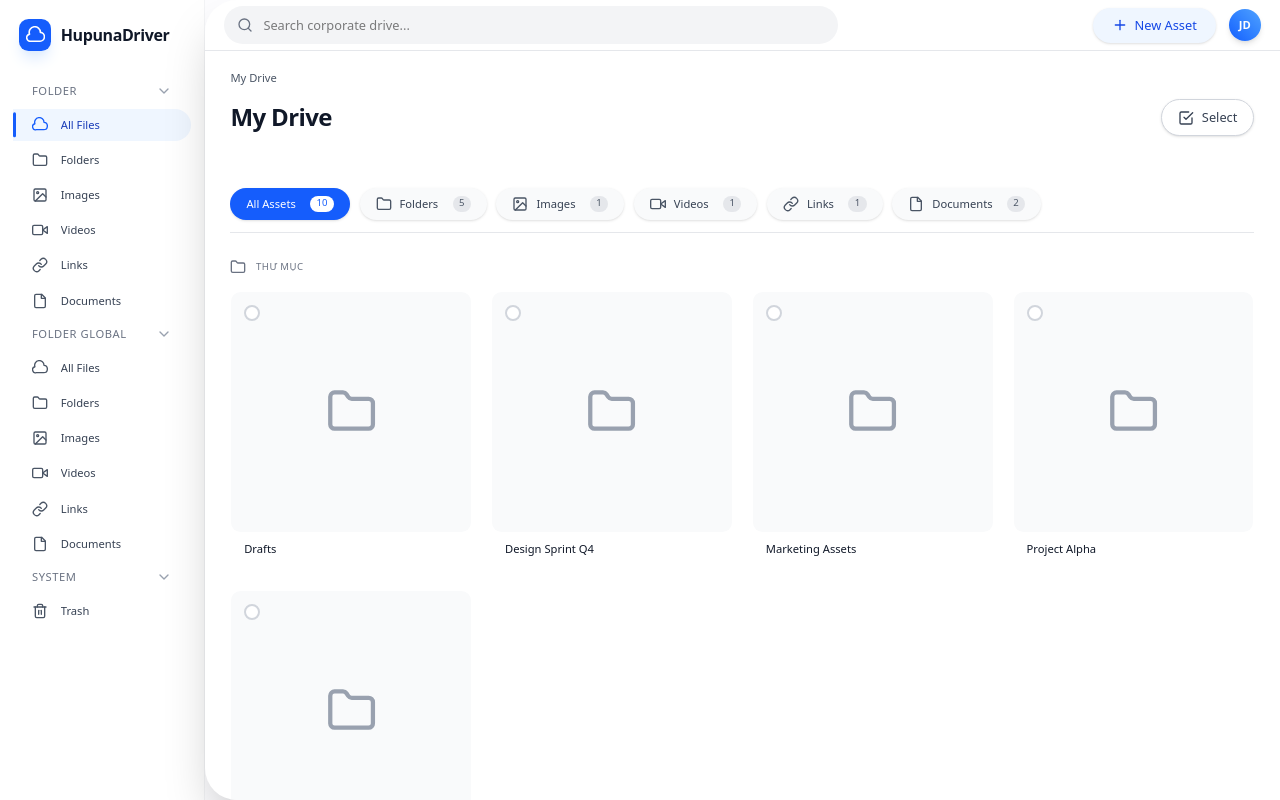
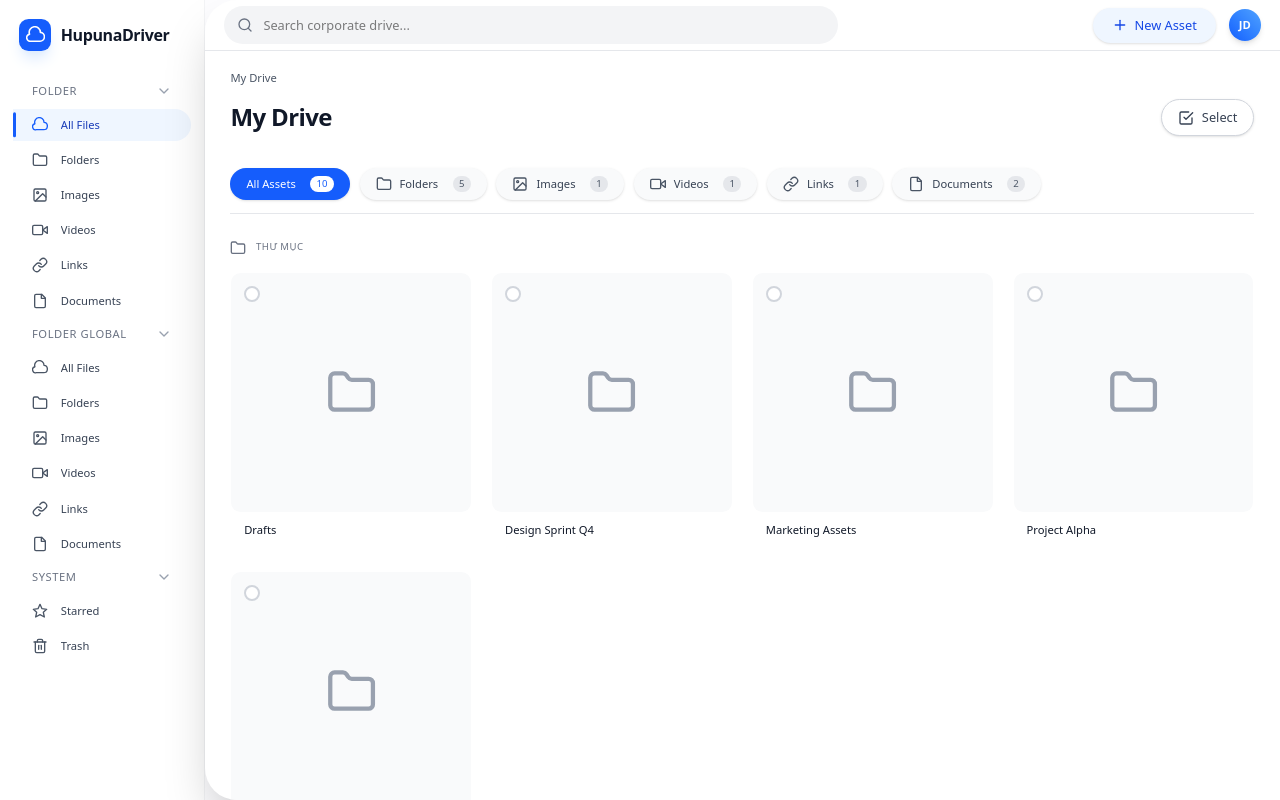
Before and after one commit to NguyenChi11/hupuna-driver, a Next.js app: page / in a window 1280 px wide. Built offline with nearby package versions, Linux system fonts and the light colour scheme.

Commit message:
[update]: star

```diff
--- a/src/app/page.tsx
+++ b/src/app/page.tsx
@@ -54,6 +54,7 @@ export default function Home() {
     handleBulkRestore,
     handleDownload,
     handleBulkDownload,
+    handleToggleStar,
     handleMouseDown,
     handleMouseMove,
     handleMouseUp,
@@ -138,6 +139,7 @@ export default function Home() {
               onRename={handleRename}
               onDownload={handleDownload}
               onRestore={handleRestore}
+              onToggleStar={handleToggleStar}
             />
           </div>
         </div>
--- a/src/components/constants.tsx
+++ b/src/components/constants.tsx
@@ -240,6 +240,22 @@ export const ICONS = {
       <line x1="3" y1="18" x2="3.01" y2="18" />
     </svg>
   ),
+  Star: (props: React.SVGProps<SVGSVGElement>) => (
+    <svg
+      xmlns="http://www.w3.org/2000/svg"
+      width="24"
+      height="24"
+      viewBox="0 0 24 24"
+      fill="none"
+      stroke="currentColor"
+      strokeWidth="2"
+      strokeLinecap="round"
+      strokeLinejoin="round"
+      {...props}
+    >
+      <polygon points="12 2 15.09 8.26 22 9.27 17 14.14 18.18 21.02 12 17.77 5.82 21.02 7 14.14 2 9.27 8.91 8.26 12 2" />
+    </svg>
+  ),
   ChevronRight: (props: React.SVGProps<SVGSVGElement>) => (
     <svg
       xmlns="http://www.w3.org/2000/svg"
@@ -361,4 +377,20 @@ export const ICONS = {
       <line x1="12" y1="15" x2="12" y2="3" />
     </svg>
   ),
+  Star: (props: React.SVGProps<SVGSVGElement>) => (
+    <svg
+      xmlns="http://www.w3.org/2000/svg"
+      width="24"
+      height="24"
+      viewBox="0 0 24 24"
+      fill="none"
+      stroke="currentColor"
+      strokeWidth="2"
+      strokeLinecap="round"
+      strokeLinejoin="round"
+      {...props}
+    >
+      <polygon points="12 2 15 8.5 22 9.5 17 14 18.5 21 12 17.5 5.5 21 7 14 2 9.5 9 8.5 12 2" />
+    </svg>
+  ),
 };
--- a/src/components/drive/Breadcrumbs.tsx
+++ b/src/components/drive/Breadcrumbs.tsx
@@ -60,7 +60,7 @@ export default function Breadcrumbs({
       </nav>
 
       {/* Title */}
-      <div className="flex items-center justify-between mb-6">
+      <div className="flex items-center justify-between">
         <h1 className="text-3xl font-bold text-gray-900 tracking-tight">
           {getFolderName()}
         </h1>
--- a/src/components/drive/DriveContent.tsx
+++ b/src/components/drive/DriveContent.tsx
@@ -16,6 +16,7 @@ interface DriveContentProps {
   onRename: (id: string, newName: string, type: "item" | "folder") => void;
   onDownload: (item: FileItem | FolderItem) => void;
   onRestore: (id: string, type: "item" | "folder") => void;
+  onToggleStar: (id: string, type: "item" | "folder") => void;
 }
 
 export default function DriveContent({
@@ -31,6 +32,7 @@ export default function DriveContent({
   onRename,
   onDownload,
   onRestore,
+  onToggleStar,
 }: DriveContentProps) {
   if (
     (sidebarSection === "all" || sidebarSection === "global:all") &&
@@ -103,6 +105,7 @@ export default function DriveContent({
                     onDelete={onDelete}
                     onRename={onRename}
                     onDownload={onDownload}
+                    onToggleStar={onToggleStar}
                     isDeleting={deletingId === item.id}
                     isSelected={selectedItems.has(item.id)}
                     onSelect={() => onSelect(item.id)}
@@ -244,6 +247,7 @@ export default function DriveContent({
               onDelete={onDelete}
               onRename={onRename}
               onDownload={onDownload}
+              onToggleStar={onToggleStar}
               isDeleting={deletingId === item.id}
               isSelected={selectedItems.has(item.id)}
               onSelect={isSelectionMode ? () => onSelect(item.id) : undefined}
--- a/src/components/file-card/FileCard.tsx
+++ b/src/components/file-card/FileCard.tsx
@@ -18,6 +18,7 @@ const FileCard = ({
   isDeleting,
   isSelected,
   onSelect,
+  onToggleStar,
 }: FileCardProps) => {
   const type = getItemType(item);
 
@@ -67,6 +68,7 @@ const FileCard = ({
           onRestore={onRestore}
           onDownload={onDownload}
           onEdit={() => setIsEditing(true)}
+          onToggleStar={onToggleStar}
         />
       </FileCardIcon>
 
--- a/src/components/file-card/FileCardActions.tsx
+++ b/src/components/file-card/FileCardActions.tsx
@@ -8,6 +8,7 @@ interface Props {
   onRestore?: any;
   onDownload?: any;
   onEdit: () => void;
+  onToggleStar?: (id: string, type: "item" | "folder") => void;
 }
 
 export const FileCardActions = ({
@@ -16,11 +17,31 @@ export const FileCardActions = ({
   onRestore,
   onDownload,
   onEdit,
+  onToggleStar,
 }: Props) => {
   const folder = isFolder(item);
+  const starred = "starred" in item && !!item.starred;
 
   return (
     <div className="flex items-center gap-1.5 bg-white/90 backdrop-blur-sm rounded-full px-2 py-1 shadow-md">
+      {onToggleStar && (
+        <button
+          onClick={(e) => {
+            e.stopPropagation();
+            onToggleStar(item.id, folder ? "folder" : "item");
+          }}
+          className={`p-2 rounded-full transition ${
+            starred ? "bg-yellow-100 hover:bg-yellow-200" : "hover:bg-gray-100"
+          }`}
+          title={starred ? "Unstar" : "Star"}
+        >
+          <ICONS.Star
+            className={`w-4 h-4 ${
+              starred ? "text-yellow-600" : "text-gray-700"
+            }`}
+          />
+        </button>
+      )}
       {onDownload && !folder && (
         <button
           onClick={(e) => {
--- a/src/components/ui/FilterBar.tsx
+++ b/src/components/ui/FilterBar.tsx
@@ -22,7 +22,7 @@ const FilterBar: React.FC<FilterBarProps> = ({
   ];
 
   return (
-    <div className="flex items-center gap-3 py-4 overflow-x-auto custom-scrollbar bg-white border-b border-gray-200">
+    <div className="flex items-center gap-3 py-4 overflow-x-auto mb-2 custom-scrollbar  bg-white border-b border-gray-200">
       {filters.map((filter) => (
         <button
           key={filter.id}
--- a/src/components/ui/MobileSidebar.tsx
+++ b/src/components/ui/MobileSidebar.tsx
@@ -139,7 +139,10 @@ const MobileSidebar: React.FC<MobileSidebarProps> = ({
 
           <MenuSection
             title="System"
-            items={[{ id: "trash", label: "Trash", icon: ICONS.Trash }]}
+            items={[
+              { id: "starred", label: "Starred", icon: ICONS.Star },
+              { id: "trash", label: "Trash", icon: ICONS.Trash },
+            ]}
             isActive={(id) => currentSection === id}
             onItemClick={(id) => {
               setSection(id);
--- a/src/components/ui/SideBar.tsx
+++ b/src/components/ui/SideBar.tsx
@@ -115,7 +115,10 @@ const Sidebar: React.FC<SidebarProps> = ({
 
         <MenuSection
           title="System"
-          items={[{ id: "trash", label: "Trash", icon: ICONS.Trash }]}
+          items={[
+            { id: "starred", label: "Starred", icon: ICONS.Star },
+            { id: "trash", label: "Trash", icon: ICONS.Trash },
+          ]}
           isActive={(id) => currentSection === id}
           onItemClick={(id) => setSection(id)}
         />
--- a/src/hooks/useDrive.ts
+++ b/src/hooks/useDrive.ts
@@ -73,6 +73,12 @@ export const useDrive = () => {
       const trashedFolders = folders.filter((f) => f.trashedAt);
       const trashedItems = items.filter((i) => i.trashedAt);
       resultItems = [...trashedFolders, ...trashedItems];
+    }
+    // Starred view
+    else if (sidebarSection === "starred") {
+      const starredFolders = folders.filter((f) => f.starred && !f.trashedAt);
+      const starredItems = items.filter((i) => i.starred && !i.trashedAt);
+      resultItems = [...starredFolders, ...starredItems];
     }
     // Global navigation vs Folder browsing
     else if (sidebarSection !== "all") {
@@ -444,6 +450,18 @@ export const useDrive = () => {
     }
   };
 
+  const handleToggleStar = (id: string, type: "item" | "folder") => {
+    if (type === "folder") {
+      setFolders((prev) =>
+        prev.map((f) => (f.id === id ? { ...f, starred: !f.starred } : f))
+      );
+    } else {
+      setItems((prev) =>
+        prev.map((i) => (i.id === id ? { ...i, starred: !i.starred } : i))
+      );
+    }
+  };
+
   const handleMouseDown = (e: React.MouseEvent) => {
     // Check if target is interactive (button, input, link)
     if ((e.target as HTMLElement).closest("button, input, a")) return;
@@ -552,6 +570,7 @@ export const useDrive = () => {
     handleBulkRestore,
     handleDownload,
     handleBulkDownload,
+    handleToggleStar,
     handleMouseDown,
     handleMouseMove,
     handleMouseUp,
--- a/src/types/file-card.ts
+++ b/src/types/file-card.ts
@@ -12,4 +12,5 @@ export interface FileCardProps {
   isDeleting: boolean;
   isSelected?: boolean;
   onSelect?: (id: string, type: "item" | "folder") => void;
+  onToggleStar?: (id: string, type: "item" | "folder") => void;
 }
--- a/src/types/types.ts
+++ b/src/types/types.ts
@@ -13,6 +13,7 @@ export interface FileItem {
   tags?: string[];
   scope?: "local" | "global";
   trashedAt?: number;
+  starred?: boolean;
 }
 
 export interface FolderItem {
@@ -23,6 +24,7 @@ export interface FolderItem {
   children?: FolderItem[];
   scope?: "local" | "global";
   trashedAt?: number;
+  starred?: boolean;
 }
 
 export interface FileSystemState {
```
